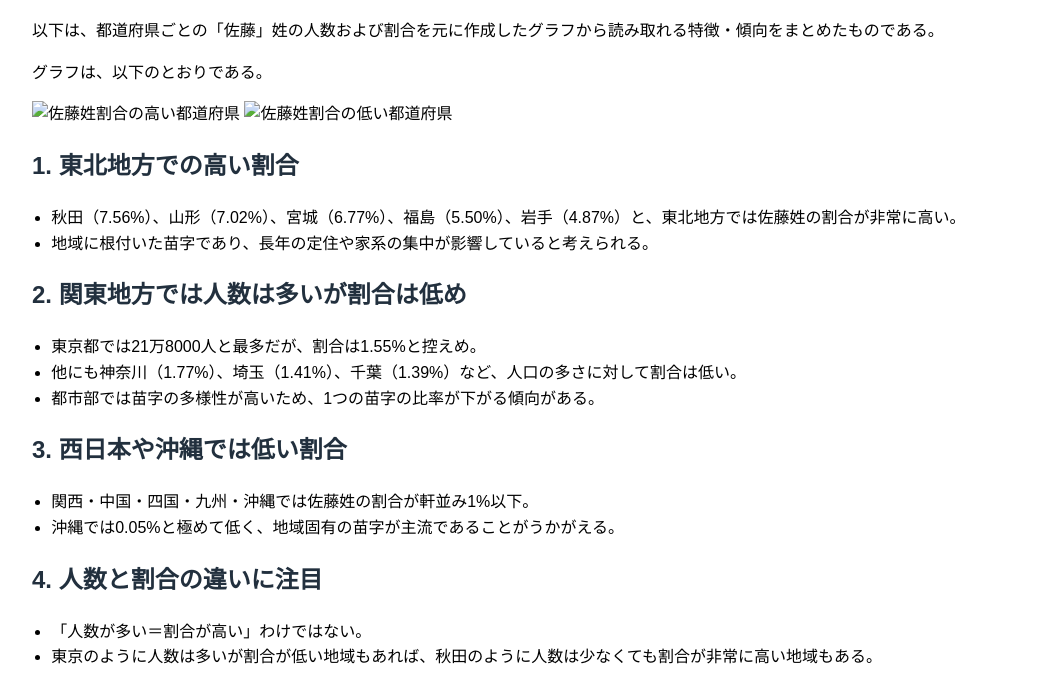
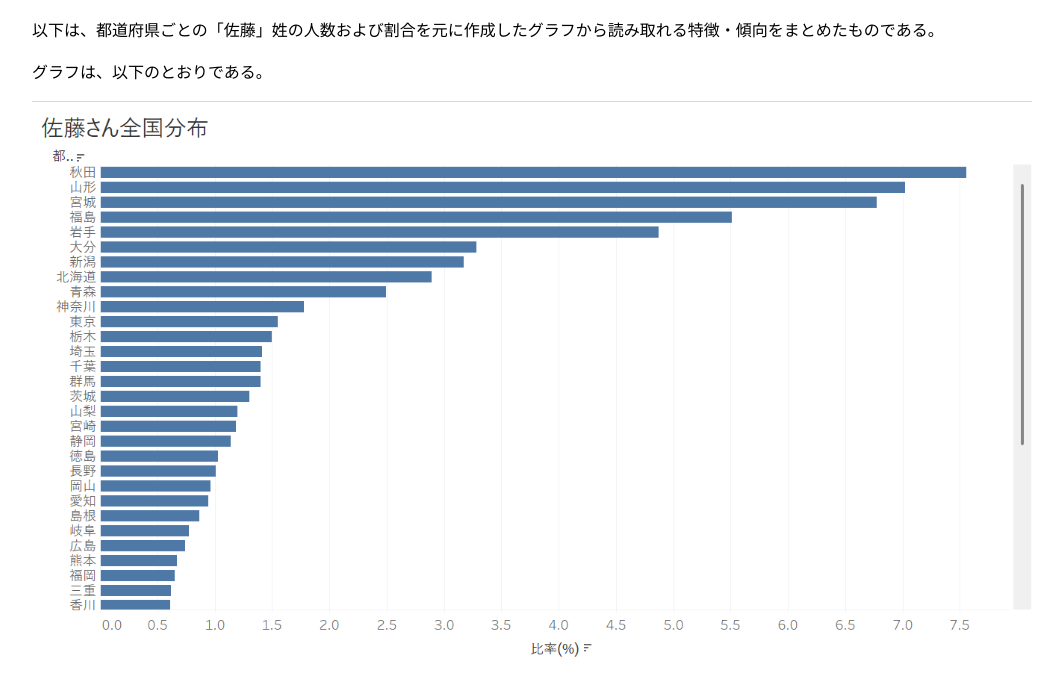
Before and after one commit to k-kageyama/2025_1B, a plain HTML site: page page/kanefusa.html in a window 1280 px wide. Shown: the part 96-771 px from the top of the page, without its empty margins (108-1171 px from the left). Drawn offline with Linux system fonts and the light colour scheme.

Commit message:
kanefusa画像読み込めるように変更

```diff
--- a/page/kanefusa.html
+++ b/page/kanefusa.html
@@ -25,8 +25,8 @@
     <p>以下は、都道府県ごとの「佐藤」姓の人数および割合を元に作成したグラフから読み取れる特徴・傾向をまとめたものである。</p>
     <p>グラフは、以下のとおりである。</p>
 
-    <img src="img/sato_top.png" alt="佐藤姓割合の高い都道府県" style="max-width:100%; height:auto;">
-    <img src="img/sato_low.png" alt="佐藤姓割合の低い都道府県" style="max-width:100%; height:auto;">
+    <img src="../img/sato_top.png" alt="佐藤姓割合の高い都道府県" style="max-width:100%; height:auto;">
+    <img src="../img/sato_low.png" alt="佐藤姓割合の低い都道府県" style="max-width:100%; height:auto;">
 
     <h2>1. 東北地方での高い割合</h2>
     <ul>
```
